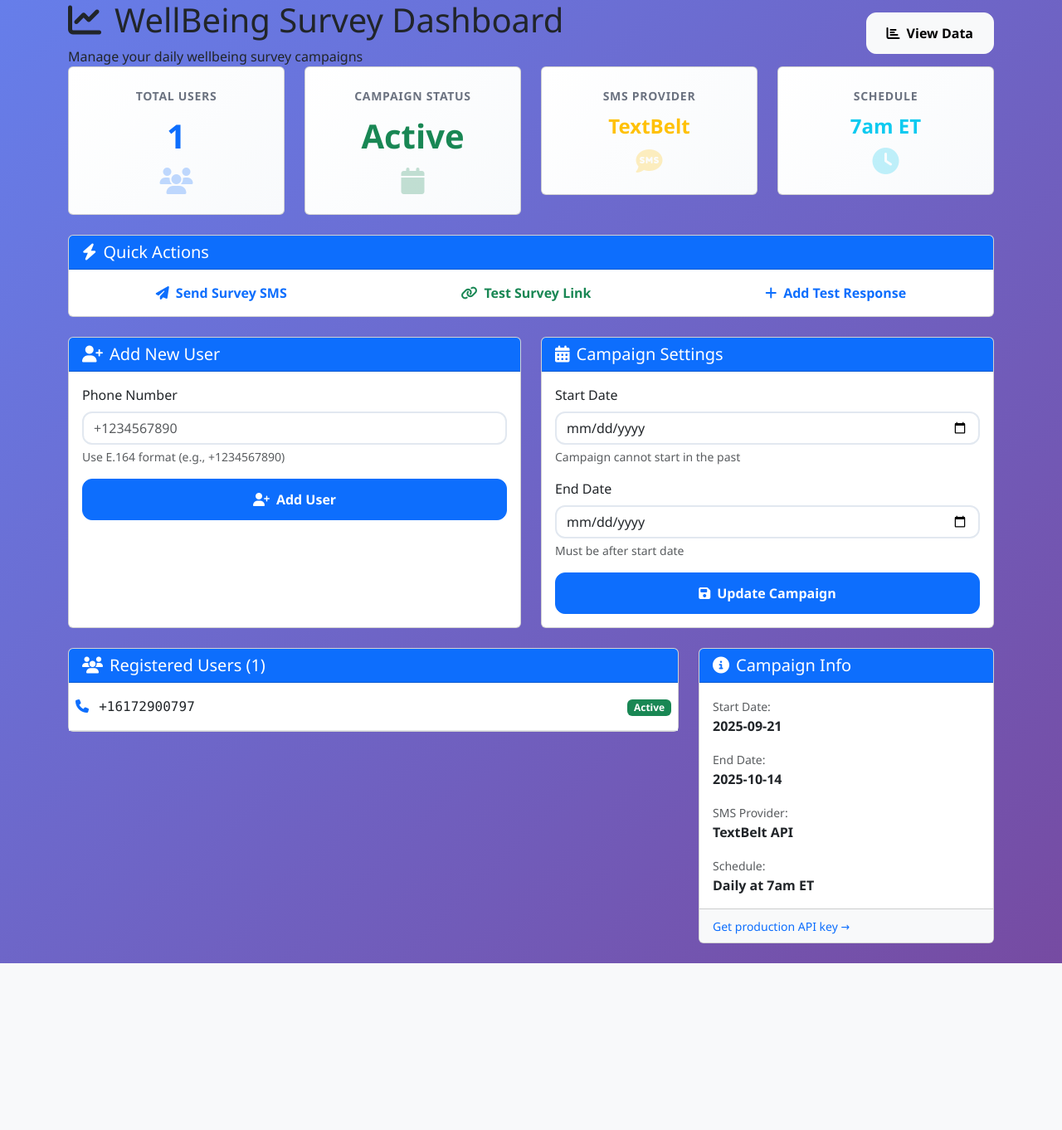
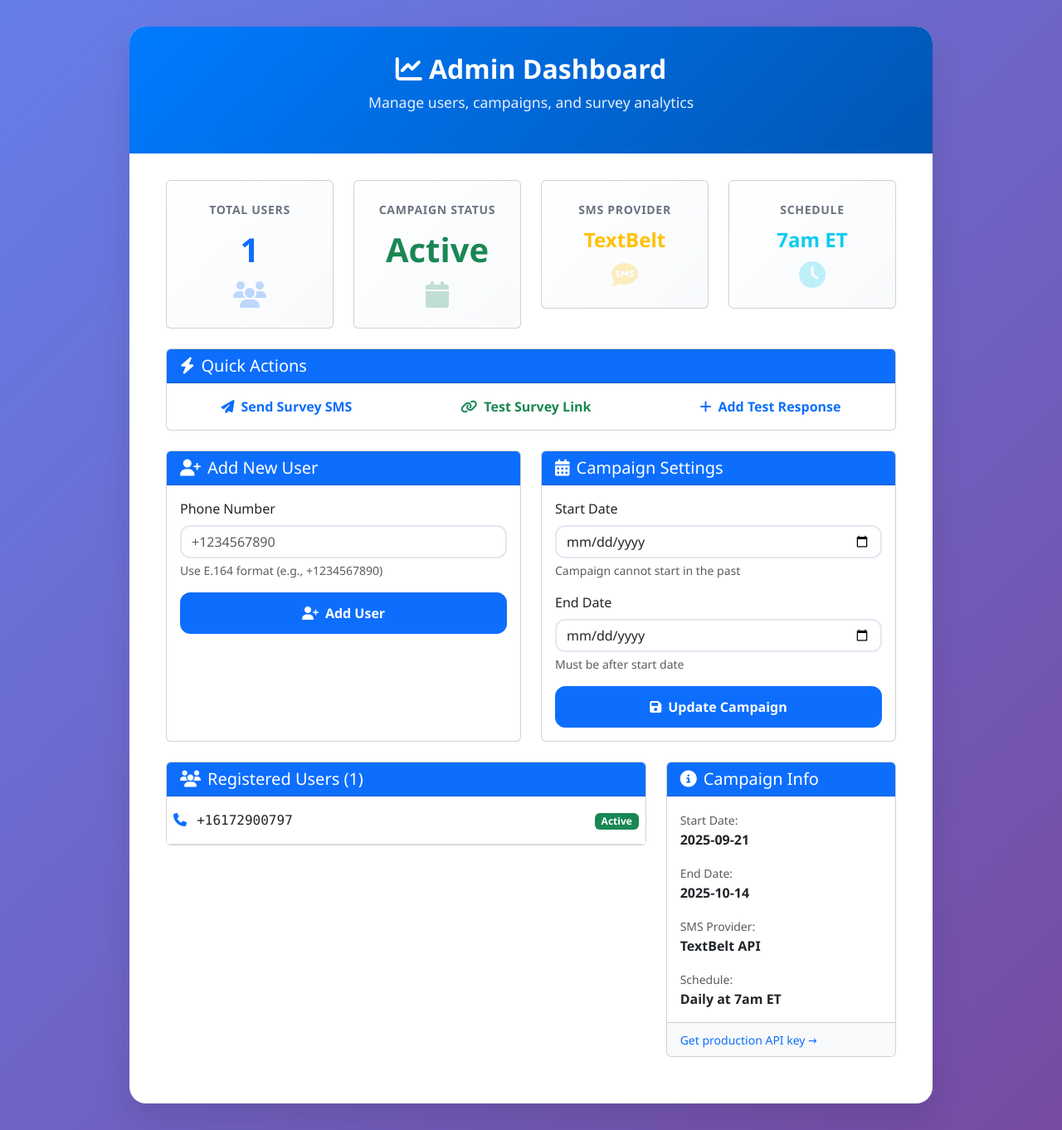
Before and after one commit to mohamedhaggag12/sms-survey-prototype, a Flask app: page /admin in a window 1280 px wide. Shown: the whole page at 83% size. Before the commit the page ends 1161 px from the top, so only its background shows below. Run offline with Flask 3, Linux system fonts and the light colour scheme; data comes from the database, SQL or seed files in the repository.

Commit message:
Complete centered container design for admin and index pages
- Fixed admin page structure to use proper centered container
- Ensured all content is wrapped in beautiful white card containers
- Consistent design pattern across all pages now matches feedback form
- Purple gradient background with centered white rounded containers
- Professional shadow effects and proper spacing

All pages now have the exact same beautiful design!

```diff
--- a/templates/admin.html
+++ b/templates/admin.html
@@ -130,23 +130,16 @@
     </style>
 </head>
 <body>
-    <div class="dashboard-header">
-        <div class="container">
-            <div class="row align-items-center">
-                <div class="col-md-8">
-                    <h1 class="mb-2"><i class="fas fa-chart-line me-3"></i>WellBeing Survey Dashboard</h1>
-                    <p class="mb-0 opacity-90">Manage your daily wellbeing survey campaigns</p>
-                </div>
-                <div class="col-md-4 text-end">
-                    <div class="d-flex justify-content-end action-buttons">
-                        <a href="/responses" class="btn btn-light">
-                            <i class="fas fa-chart-bar me-2"></i>View Data
-                        </a>
-                    </div>
-                </div>
+    <div class="admin-container">
+        <div class="card admin-card">
+            <div class="admin-header">
+                <h1 class="admin-title">
+                    <i class="fas fa-chart-line"></i> Admin Dashboard
+                </h1>
+                <p class="admin-subtitle">Manage users, campaigns, and survey analytics</p>
             </div>
-        </div>
-    </div>
+
+            <div class="admin-body">
 
     <div class="container"
         <!-- Stats Overview -->
@@ -344,6 +337,7 @@
                     </div>
                 </div>
             </div>
+            </div>
         </div>
     </div>
 
```
